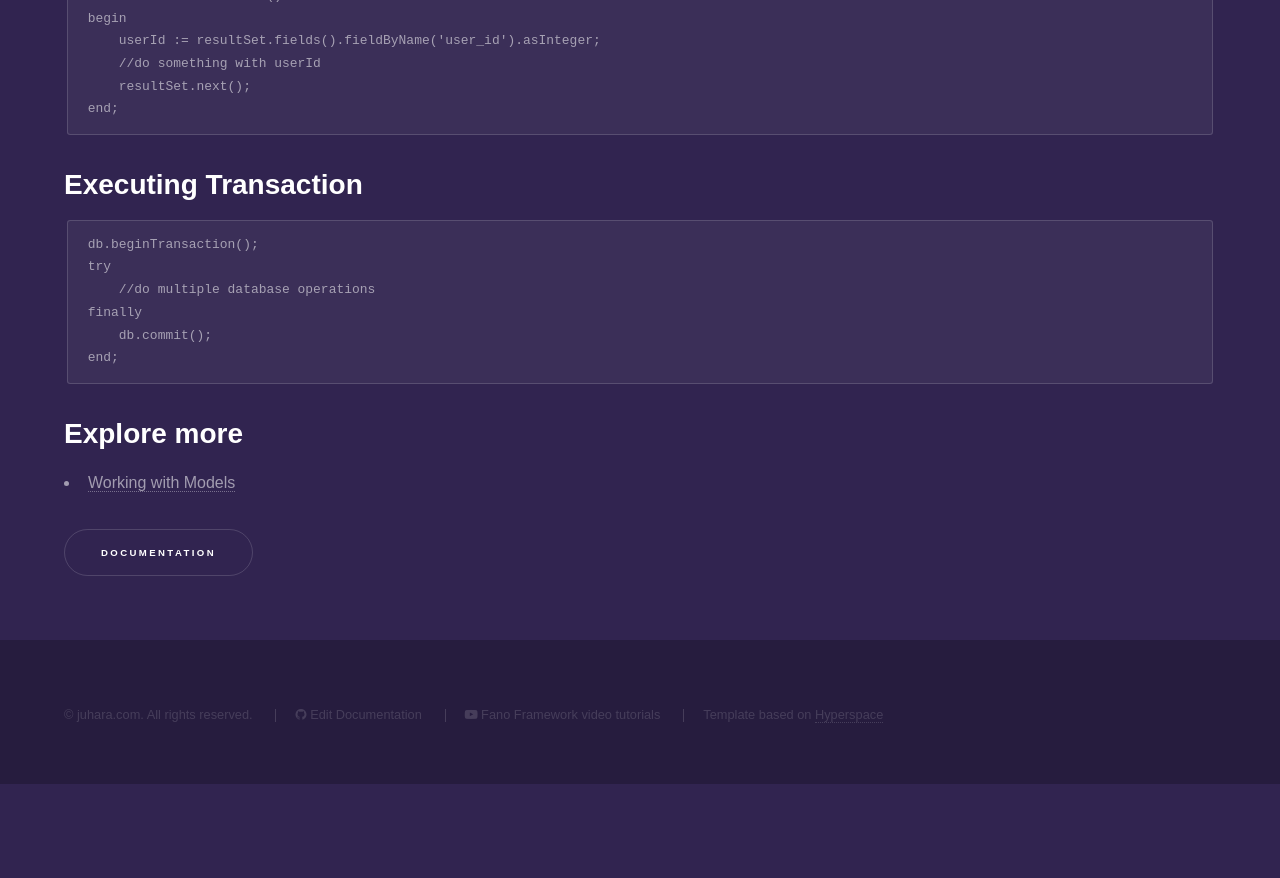
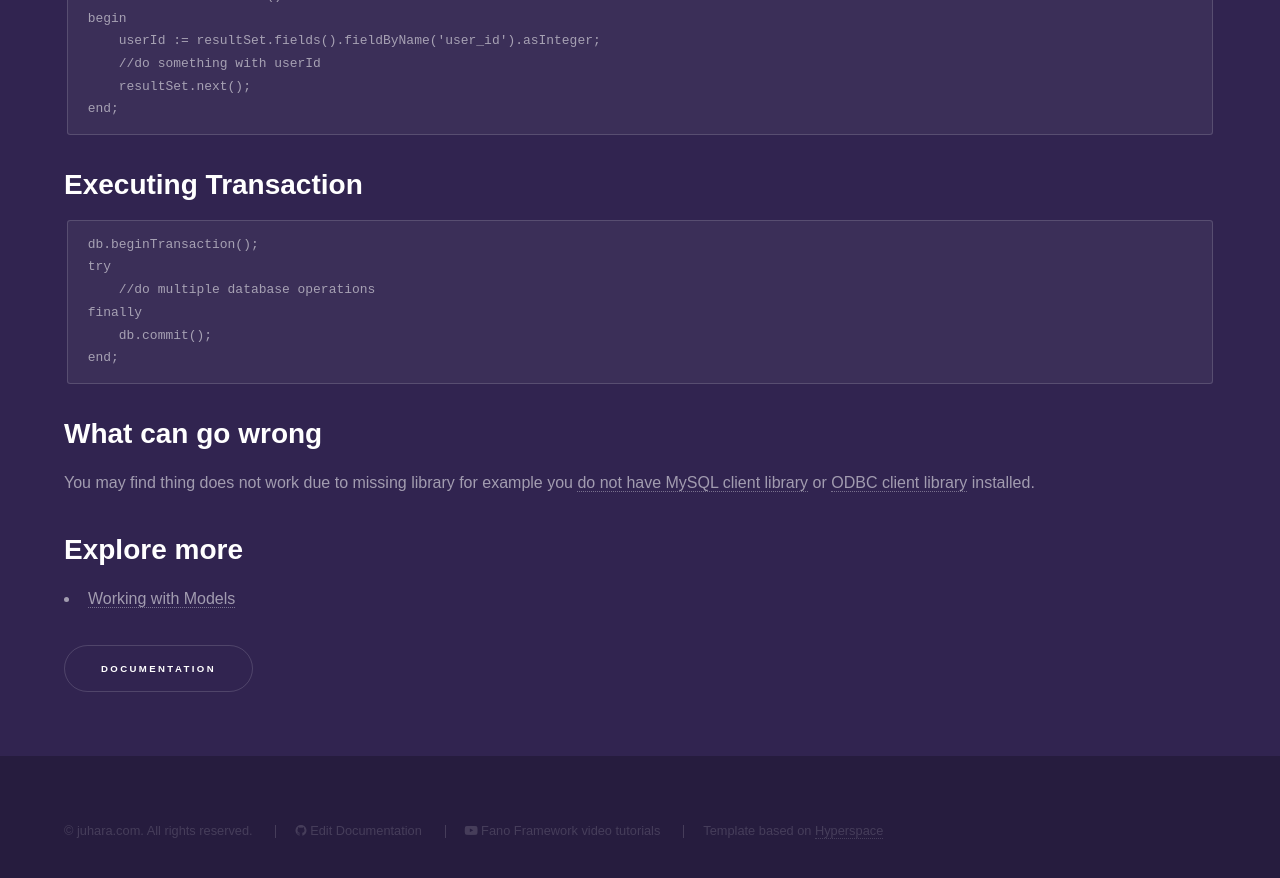
Before and after one commit to fanoframework/fanoframework.github.io, a Jekyll site: the page built from database/index.md, in a window 1280 px wide and 900 px high, scrolled down 5158 px. Shown: the top 878 px of the window. Built offline with Jekyll 4.4.1, drawn with Linux system fonts in a browser that asks for light colours; our own code applies the rules of GitHub Pages for plain Markdown files; before the commit the page ends 5942 px from its top, so only the background shows below that.

Commit message:
add reference to known issue with DB

````diff
--- a/database/index.md
+++ b/database/index.md
@@ -223,6 +223,10 @@ finally
 end;
 ```
 
+## What can go wrong
+
+You may find thing does not work due to missing library for example you [do not have MySQL client library](/known-issues#missing-mysql-client-library) or [ODBC client library](/known-issues#missing-odbc-client-library) installed.
+
 ## Explore more
 
 - [Working with Models](/working-with-models)
````
